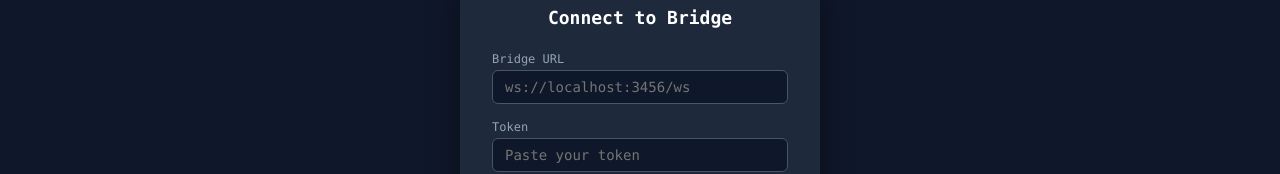
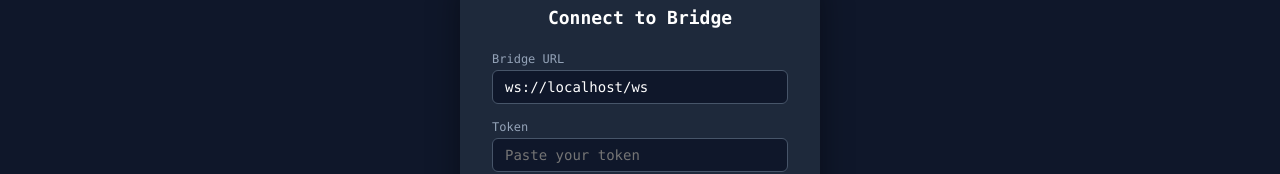
Before and after one commit to permissionnine9/claude-code-remote-control, a website: page public/index.html in a window 1280 px wide. Shown: the part 302-476 px from the top of the page. Drawn offline with nearby package versions, Linux system fonts and the light colour scheme.

Commit message:
feat: 优化 Bridge URL输入

```diff
--- a/package.json
+++ b/package.json
@@ -1,6 +1,6 @@
 {
   "name": "claude-code-remote-control",
-  "version": "2.0.0",
+  "version": "2.0.1",
   "description": "Remote control bridge for Claude Code CLI — WebSocket-based viewer and permission approval",
   "main": "dist/index.js",
   "types": "dist/index.d.ts",
--- a/public/index.html
+++ b/public/index.html
@@ -86,7 +86,7 @@
   <div class="connect-card">
     <h2>Connect to Bridge</h2>
     <label>Bridge URL</label>
-    <input id="inputUrl" type="text" placeholder="ws://localhost:3456/ws">
+    <input id="inputUrl" type="text" placeholder="<YourWebPageHost>:3456/ws">
     <label>Token</label>
     <input id="inputToken" type="text" placeholder="Paste your token">
     <button onclick="doConnect()">Connect</button>
@@ -120,6 +120,12 @@
 let ws = null;
 let term = null;
 let fitAddon = null;
+
+// Auto-fill Bridge URL based on current page address
+(function() {
+  const proto = location.protocol === 'https:' ? 'wss:' : 'ws:';
+  document.getElementById('inputUrl').value = proto + '//' + location.host + '/ws';
+})();
 
 function setStatus(text) {
   const badge = document.getElementById('statusBadge');
```
Also changed, not shown: README.md.
